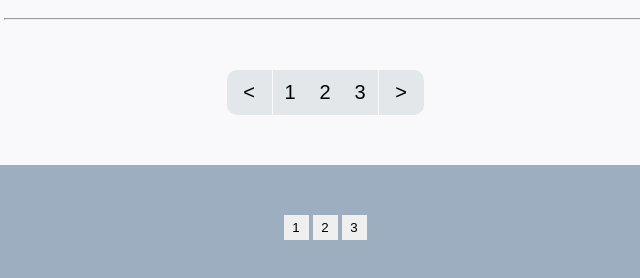
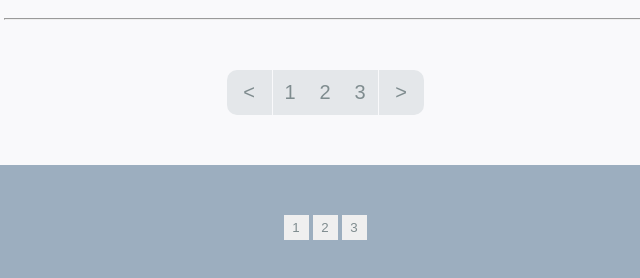
Before and after one commit to JosephEJohnston/rust-blog-full-stack, a plain HTML site: page frontend/prototype/html/index.html in a window 1280 px wide. Shown: the part 996-1274 px from the top of the page, 315-955 px from the left. Drawn offline with Linux system fonts and the light colour scheme.

Commit message:
颜色微调

```diff
--- a/frontend/prototype/css/index.css
+++ b/frontend/prototype/css/index.css
@@ -221,12 +221,12 @@
 .button-transform-left, .button-transform-right, .button-transform-middle {
     background-color: #e4e7ea;
     font-size: 20px;
+    color: #7f8c8f;
 }
 
 .button-transform-left, .button-transform-right {
     width: 45px;
     height: 45px;
-    color: black;
 }
 
 .button-transform-left {
@@ -251,7 +251,6 @@
     width: 35px;
     height: 45px;
     border: none;
-    color: black;
 }
 
 /*--------------------- content-end ---------------*/
@@ -273,7 +272,7 @@
     border: none;
     width: 25px;
     height: 25px;
-    color: black;
+    color: #7f8c8f;
 }
 
 /*------------------ footer-end -----------------*/
```
